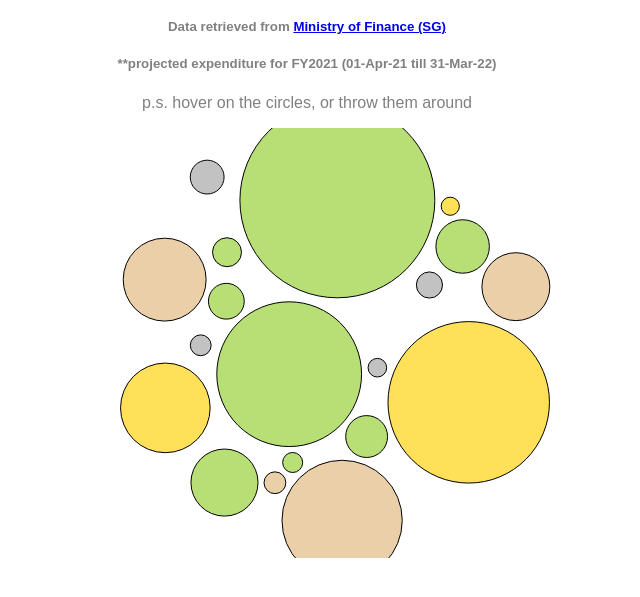
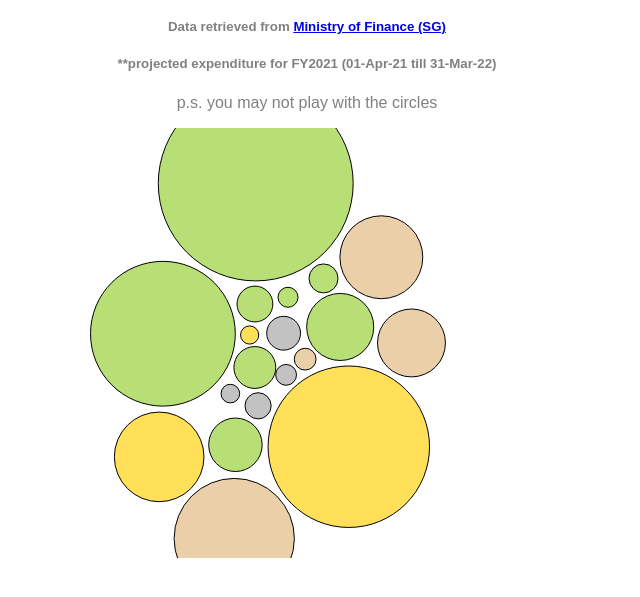
Before and after one commit to pengho/HASS-assignment5, a plain HTML site: page index.html in a window 1280 px wide. Shown: the part 49-646 px from the top of the page, without its empty margins (333-973 px from the left). Drawn offline with nearby package versions, Linux system fonts and the light colour scheme.

Commit message:
Add files via upload

```diff
--- a/index.css
+++ b/index.css
@@ -24,7 +24,7 @@
 body {
   font-family: 'Raleway', 'Arial';
   text-align: center;
-  margin: 0;
+  margin: 0px;
   color: grey;
   /*background: grey;*/
 }
@@ -35,6 +35,6 @@ h1 {
   font-size: 39px;
   font-family: 'Raleway', sans-serif;
   /*margin-bottom: 0;*/
-  margin: 0;
+  margin: 0px;
   position: relative;
 }
--- a/index.html
+++ b/index.html
@@ -18,7 +18,7 @@
 <h1 style="color:grey;"> 🤑 Budget 2021 🤑</h1>
 <h5 style="color:grey"> Data retrieved from <a href="https://www.mof.gov.sg/singaporebudget/revenue-and-expenditure"> Ministry of Finance (SG) </a></h5>
 <h5 style="color:grey"> **projected expenditure for FY2021 (01-Apr-21 till 31-Mar-22)</h5>
-<p style="color:grey"> p.s. hover on the circles, or throw them around </p>
+<p style="color:grey"> p.s. you may not play with the circles </p>
 <!-- <button id="bt1">FY2020 (Revised)</button>
 <button id="bt2">FY2021 Budget</button> -->
 
--- a/index.js
+++ b/index.js
@@ -12,6 +12,8 @@ var svg = d3.select("#my_dataviz")
     .attr("width", width)
     .attr("height", height)
 
+
+
 // Read data FY2021
 d3.csv("./Untitled3.csv", function(data) {
 
@@ -19,6 +21,10 @@ d3.csv("./Untitled3.csv", function(data) {
   var color = d3.scaleOrdinal()
     .domain(["Asia", "Europe", "Africa", "Oceania"])
     .range(d3.schemeSet2);
+
+  let xPosition = d3.scaleOrdinal()
+    .domain([0, 1, 2])
+    .range([600, 900, 1200]);
 
   // Size scale for countries
   var size = d3.scaleLinear()
@@ -76,14 +82,16 @@ d3.csv("./Untitled3.csv", function(data) {
 
   // Features of the forces applied to the nodes:
   var simulation = d3.forceSimulation()
-      .force("center", d3.forceCenter().x(width / 2).y(height / 2)) // Attraction to the center of the svg area
+      .nodes(data)
+      .force("x", d3.forceX().strength(0.5).x( d => xPosition(d.class) ))
+      .force("y", d3.forceY().strength(0.2).y( height /2 ))
+      // .force("center", d3.forceCenter().x(width / 2).y(height / 2)) // Attraction to the center of the svg area
       .force("charge", d3.forceManyBody().strength(.1)) // Nodes are attracted one each other of value is > 0
       .force("collide", d3.forceCollide().strength(.5).radius(function(d){ return (size(d.value)+3) }).iterations(1)) // Force that avoids circle overlapping
 
   // Apply these forces to the nodes and update their positions.
   // Once the force algorithm is happy with positions ('alpha' value is low enough), simulations will stop.
   simulation
-      .nodes(data)
       .on("tick", function(d){
         node
             .attr("cx", function(d){ return d.x; })
```
